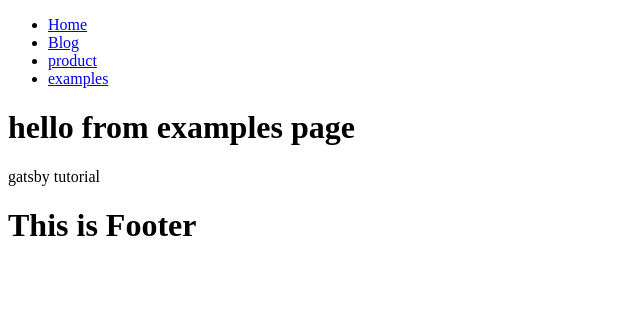
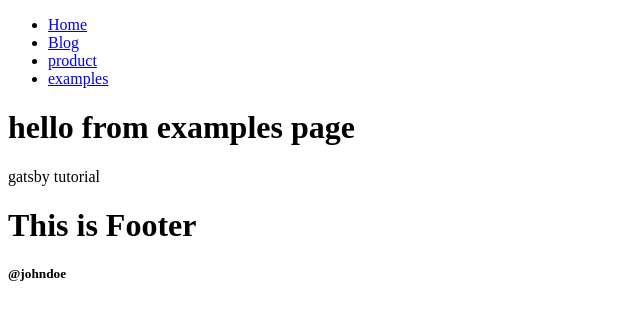
Before and after one commit to Sedki-Sghairi/gatsby-starter, a Gatsby site: page /examples in a window 1280 px wide. Shown: the full height of the page, 0-640 px from the left. Built offline with nearby package versions, Linux system fonts and the light colour scheme; Gatsby itself is replaced by a stand-in of ours.

Commit message:
page query

```diff
--- a/src/pages/examples.js
+++ b/src/pages/examples.js
@@ -1,15 +1,33 @@
 import React from 'react';
 import Header from '../examples/Header';
 import Layout from '../components/Layout';
-const examples = () => {
+import { graphql } from 'gatsby';
+const examples = ({ data }) => {
+	const { site: { info: { author } } } = data;
 	return (
 		<div>
 			<Layout>
 				<h1>hello from examples page</h1>
 				<Header />
 			</Layout>
+			<h5>{author}</h5>
 		</div>
 	);
 };
-
+export const data = graphql`
+	query MyQuery {
+		site {
+			info: siteMetadata {
+				author
+				data
+				description
+				person {
+					age
+					name
+				}
+				title
+			}
+		}
+	}
+`;
 export default examples;
```
